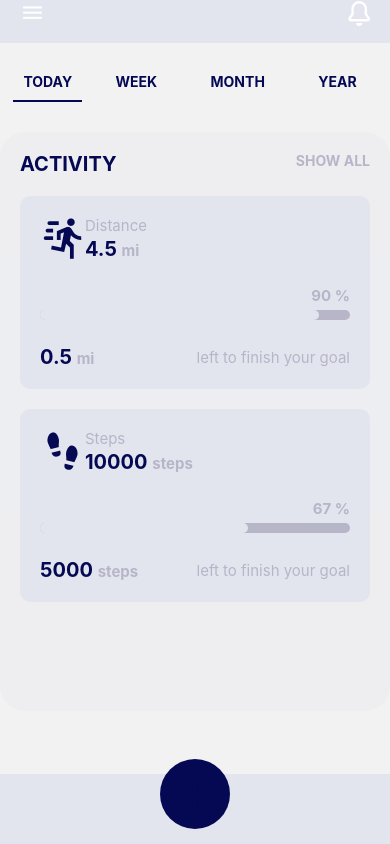
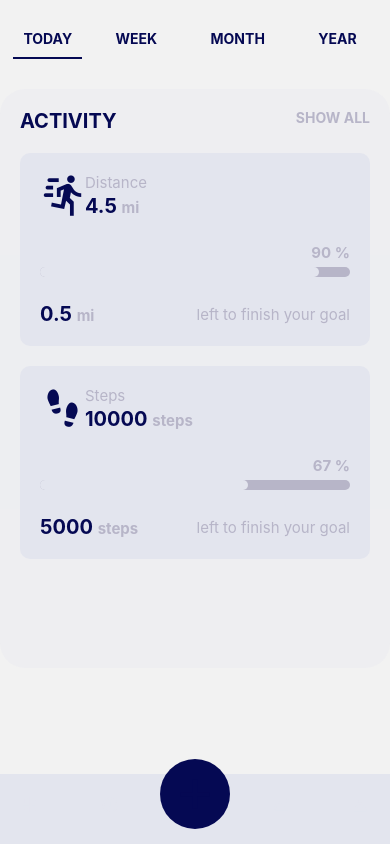
Before and after one commit to saldanaj97/fitness-tracker, a React Native app: screen / in a window 390 px wide. Built offline with nearby package versions, Linux system fonts and the light colour scheme.

Commit message:
removed menu bar

```diff
--- a/App.tsx
+++ b/App.tsx
@@ -4,7 +4,6 @@ import { SafeAreaView, StatusBar, StyleSheet, useColorScheme } from 'react-nativ
 
 import { DarkModeColors, LightModeColors } from './src/themeColors'
 import BottomBar from './src/ui/navigation/bottom-bar'
-import MenuBar from './src/ui/navigation/menu-bar'
 import NavigationStackWrapper from './src/wrappers/navigation-wrapper'
 
 function App(): React.JSX.Element {
@@ -19,7 +18,6 @@ function App(): React.JSX.Element {
           backgroundColor={isDarkMode ? DarkModeColors.primary : LightModeColors.primary}
           animated={true}
         />
-        <MenuBar />
         <NavigationStackWrapper />
         <BottomBar />
       </SafeAreaView>
```
